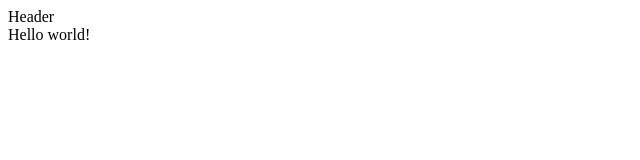
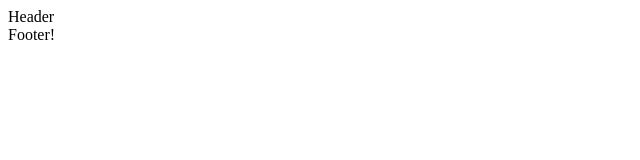
Before and after one commit to flashforward55/my-project, a plain HTML site: page index.html in a window 1280 px wide. Shown: the full height of the page, 0-640 px from the left. Drawn offline with Linux system fonts and the light colour scheme.

Commit message:
add footer text

```diff
--- a/index.html
+++ b/index.html
@@ -8,6 +8,6 @@
 <body>
   <head>Header</head>
   <main></main>
-  <footer>Hello world!</footer>
+  <footer>Footer!</footer>
 </body>
 </html>
```
